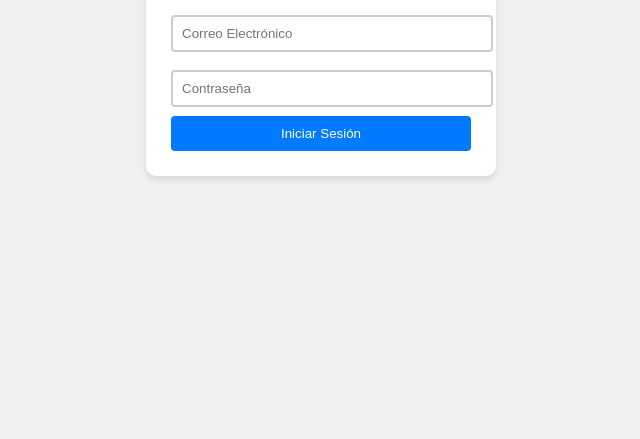
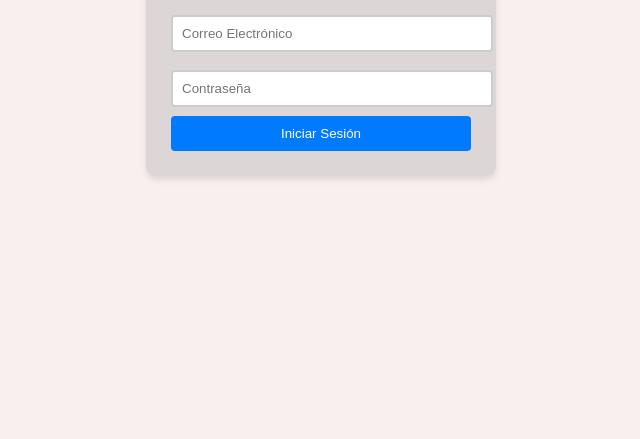
Before and after one commit to Hnajarrog/pymesprofesionales, a website: page public/login.html in a window 1280 px wide. Shown: the part 361-800 px from the top of the page, without its empty margins (319-959 px from the left). Drawn offline with Linux system fonts and the light colour scheme.

```diff
--- a/public/login.html
+++ b/public/login.html
@@ -8,7 +8,7 @@
         /* Estilos para el cuerpo */
         body {
             font-family: Arial, sans-serif;
-            background-color: #f0f0f0;
+            background-color: #f8efef;
             display: flex;
             justify-content: center;
             align-items: center;
@@ -18,7 +18,7 @@
 
         /* Estilos para el contenedor del formulario */
         .login-container {
-            background-color: white;
+            background-color: rgb(221, 214, 214);
             padding: 25px;
             border-radius: 10px;
             box-shadow: 0 4px 6px rgba(0, 0, 0, 0.1);
```
